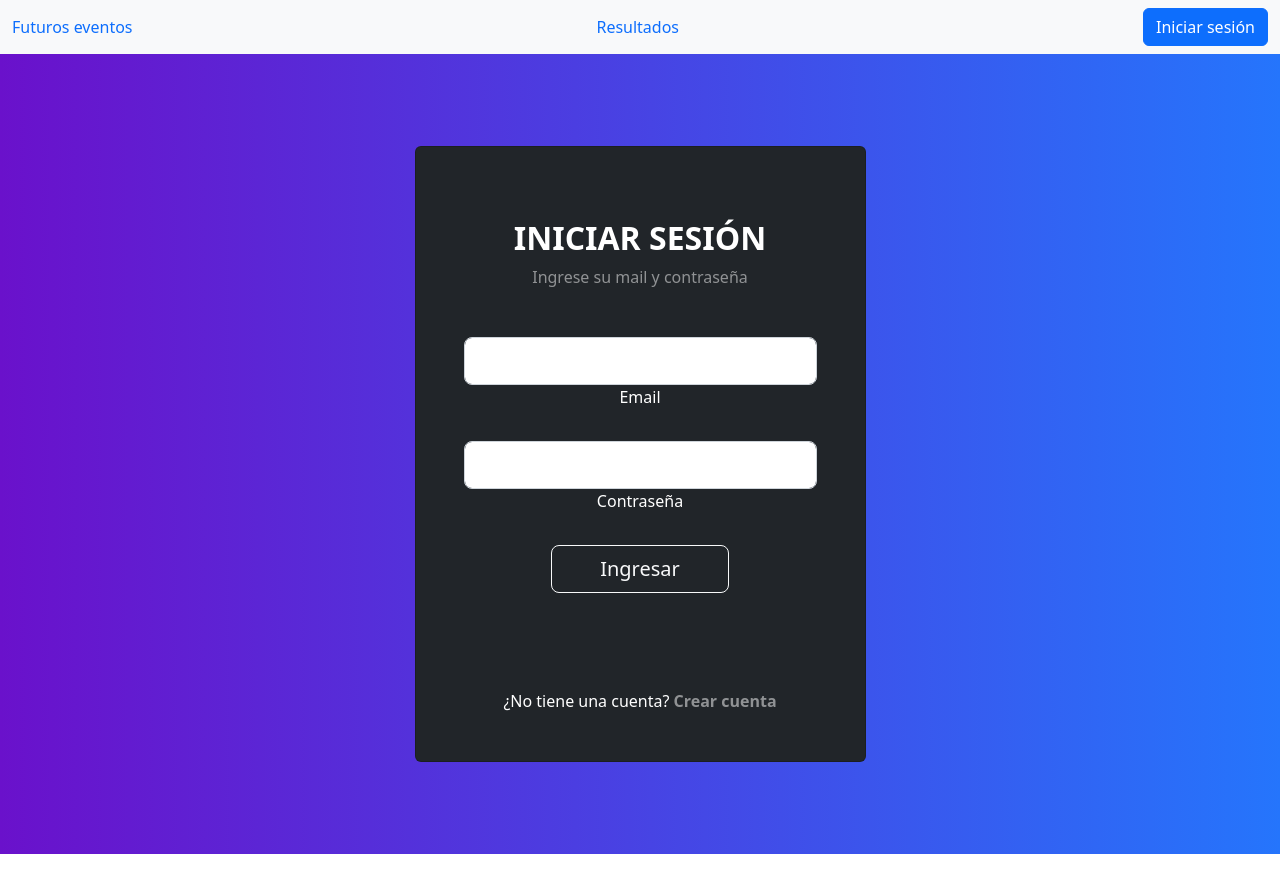
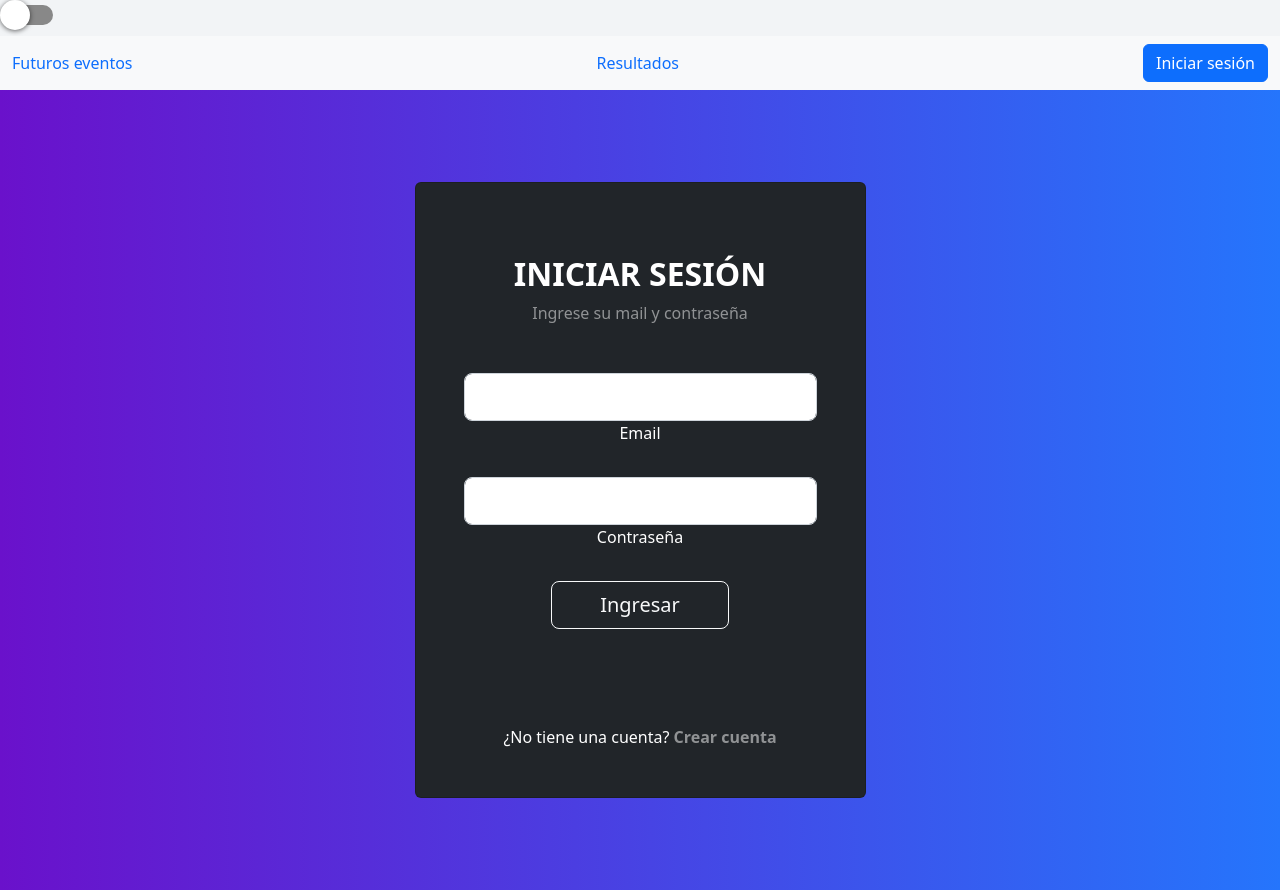
Before and after one commit to Lucianosolari/tpi-lab-III, a React (Create React App) app: page /login in a window 1280 px wide. Before the commit the page ends 854 px from the top, so only its background shows below. Built offline with nearby package versions, Linux system fonts and the light colour scheme; no server answers.

Commit message:
Manejo de theme

```diff
--- a/src/App.css
+++ b/src/App.css
@@ -0,0 +1,9 @@
+#Dark {
+    background-color: #282c34;
+    color: grey
+}
+
+#Light {
+    background-color: #f2f4f6;
+    color: #0d3f67;
+}
--- a/src/App.js
+++ b/src/App.js
@@ -19,6 +19,9 @@ import AllEvents from "./components/MeetEvents/AllEvents";
 import { LoadSwimmer } from "./components/LoadSwimmer/LoadSwimmer";
 import { ProtectedRoute } from "./components/ProtectedRoute/ProtectedRoute";
 import EventDetail from "./components/MeetEvents/EventDetail";
+import ReactSwitch from "react-switch";
+import { useContext, useState } from "react";
+import { ThemeContext } from "./context/ThemeContext";
 
 const router = createBrowserRouter(
   createRoutesFromElements(
@@ -26,54 +29,62 @@ const router = createBrowserRouter(
       <Route path="/login" element={<Login />} />
       <Route path="/login/newuser" element={<NewUser />} />
 
-      <Route
-        path="/table"
-        element={
+      <Route path="/table" element={
       <ProtectedRoute>
         <Table />
       </ProtectedRoute>
-        }
-      />
-      <Route
-        path="/add-event"
-        element={
+      } />
+      <Route path="/add-event" element={
       <ProtectedRoute>
         <CreateEvents />
       </ProtectedRoute>
-        }
-      />
-      <Route
-        path="load-swimmer"
-        element={
+      } />
+      <Route path="load-swimmer" element={
       <ProtectedRoute>
-            <LoadSwimmer />
+        <LoadSwimmer/>
       </ProtectedRoute>
-        }
-      />
-      <Route
-        path="/events"
-        element={
+      } />
+      <Route path="/events" element={
       <ProtectedRoute>
         <AllEvents />
       </ProtectedRoute>
-        }
-      />
-      <Route
-        path="/event/:eventId"
-        element={
+      } />
+      <Route path="/event-detail" element={
       <ProtectedRoute>
         <EventDetail />
       </ProtectedRoute>
-        }
-      />
+      } />
     </Route>
   )
 );
 
 function App() {
+  const { contextTheme, setContextTheme } = useContext(ThemeContext);
+  const [checked, setChecked] = useState(false);
+  const handleSwitch = (nextChecked) => {
+    setContextTheme((state) => (state === 'Light' ? 'Dark' : 'Light'))
+    setChecked(nextChecked)
+  }
   return (
     <AuthProvider>
+      <header id={contextTheme}>
+        <ReactSwitch
+        onChange={handleSwitch}
+        checked={checked}
+        onColor="#86d3ff"
+        onHandleColor="#2693e6"
+        handleDiameter={30}
+        uncheckedIcon={false}
+        checkedIcon={false}
+        boxShadow="0px 1px 5px rgba(0, 0, 0, 0.6)"
+        activeBoxShadow="0px 0px 1px 10px rgba(0, 0, 0, 0.2)"
+        height={20}
+        width={48}
+        className="react-switch"
+        id="material-switch"
+        />
       <RouterProvider router={router} />
+      </header>
     </AuthProvider>
   );
 }
--- /dev/null
+++ b/src/context/ThemeContext.js
@@ -0,0 +1,16 @@
+import { createContext, useState } from "react";
+
+export const ThemeContext = createContext();
+
+export const ThemeContextProvider = ({ children }) => {
+    const [contextTheme, setContextTheme] = useState('Light');
+    return (
+        <ThemeContext.Provider value={{
+            contextTheme,
+            setContextTheme
+        }
+        }>
+            {children}
+        </ThemeContext.Provider>
+    )
+}
--- a/src/index.js
+++ b/src/index.js
@@ -3,6 +3,11 @@ import ReactDOM from "react-dom/client";
 import App  from "./App";
 import "./index.css";
 import "bootstrap/dist/css/bootstrap.min.css";
+import { ThemeContextProvider } from './context/ThemeContext'
 
 const root = ReactDOM.createRoot(document.getElementById("root"));
-root.render(<App />);
+root.render(
+    <ThemeContextProvider>
+        <App />
+    </ThemeContextProvider>
+);
```
Lines whose indentation alone changed are shown as unchanged.
